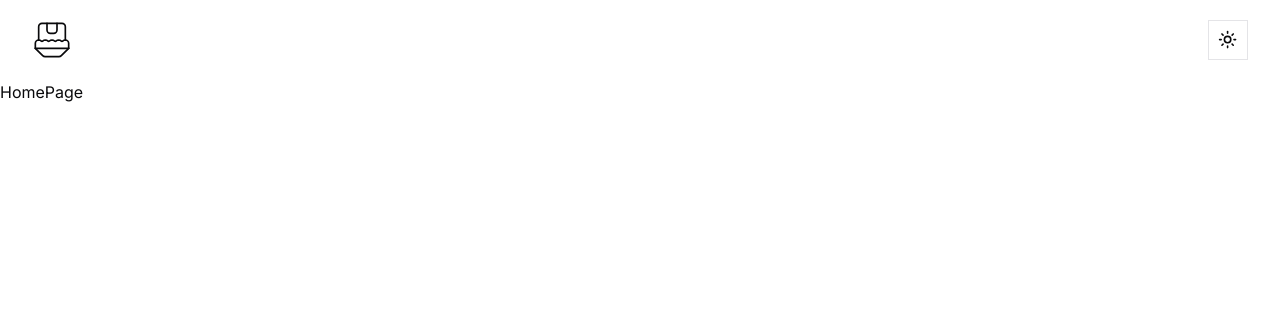
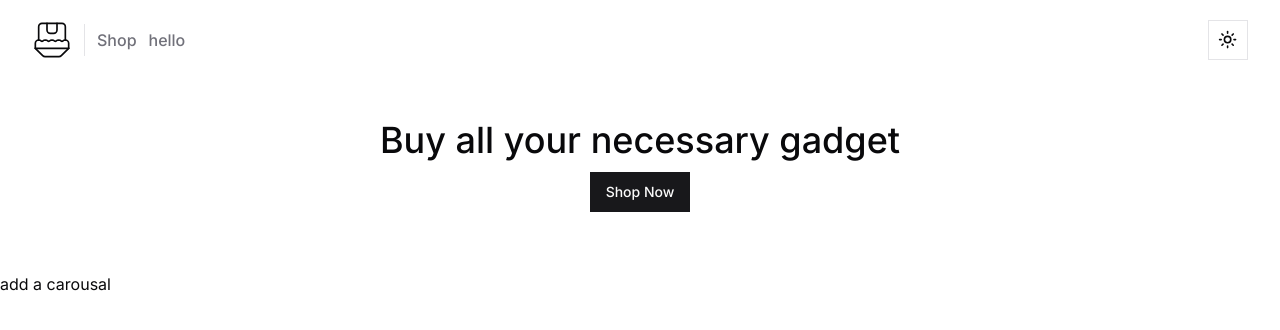
Before and after one commit to StepAsideLiL/front-mart, a Next.js app: page / in a window 1280 px wide. Shown: the top 330 px of the page. Built offline with nearby package versions, Linux system fonts and the light colour scheme.

Commit message:
add banner

```diff
--- a/app/(home)/page.tsx
+++ /dev/null
@@ -1,5 +0,0 @@
-const HomePage = () => {
-  return <div>HomePage</div>;
-};
-
-export default HomePage;
--- /dev/null
+++ b/app/(web)/page.tsx
@@ -0,0 +1,26 @@
+import { Button } from "@/components/ui/button";
+import Main from "@/components/uis/main";
+import { Metadata } from "next";
+import Link from "next/link";
+
+export const metadata: Metadata = {
+  title: "Home",
+};
+
+const HomePage = () => {
+  return (
+    <Main>
+      <section className="flex justify-center items-center flex-col gap-3 py-10">
+        <h1 className="text-4xl font-medium">Buy all your necessary gadget</h1>
+
+        <Button asChild>
+          <Link href={"/shop"}>Shop Now</Link>
+        </Button>
+      </section>
+
+      <section>add a carousal</section>
+    </Main>
+  );
+};
+
+export default HomePage;
--- /dev/null
+++ b/app/(web)/shop/page.tsx
@@ -0,0 +1,7 @@
+import React from "react";
+
+const ShopPage = () => {
+  return <div>ShopPage</div>;
+};
+
+export default ShopPage;
--- a/components/templates/navbar.tsx
+++ b/components/templates/navbar.tsx
@@ -1,11 +1,19 @@
 import React from "react";
 import { ModeToggle } from "@/components/templates/mode-toggle";
 import LinkingLogo from "@/components/uis/linking-logo";
+import Navlink from "./navlink";
+import { Separator } from "../ui/separator";
 
 const Navbar = () => {
   return (
     <header className="container py-5 flex justify-between items-center">
-      <LinkingLogo />
+      <nav className="flex items-center gap-3 h-8">
+        <LinkingLogo />
+
+        <Separator orientation="vertical" />
+
+        <Navlink />
+      </nav>
 
       <ModeToggle />
     </header>
--- /dev/null
+++ b/components/templates/navlink.tsx
@@ -0,0 +1,58 @@
+"use client";
+
+import { cn } from "@/lib/utils";
+import Link from "next/link";
+import { usePathname } from "next/navigation";
+
+const links = [
+  {
+    title: "Shop",
+    href: "/shop",
+  },
+  {
+    title: "hello",
+    href: "/hello",
+  },
+];
+
+const Navlink = () => {
+  const pathname = usePathname();
+
+  return (
+    <>
+      {links.map((link) => (
+        <ActiveLink
+          key={link.href}
+          href={link.href}
+          active={pathname === link.href ? true : false}
+        >
+          {link.title}
+        </ActiveLink>
+      ))}
+    </>
+  );
+};
+
+const ActiveLink = ({
+  children,
+  href,
+  active = false,
+}: {
+  children: string;
+  href: string;
+  active?: boolean;
+}) => {
+  return (
+    <Link
+      href={href}
+      className={cn(
+        "hover:text-primary text-muted-foreground font-medium",
+        active && "text-primary"
+      )}
+    >
+      {children}
+    </Link>
+  );
+};
+
+export default Navlink;
--- a/components/uis/main.tsx
+++ b/components/uis/main.tsx
@@ -0,0 +1,29 @@
+import { CdCn, Cn } from "@/lib/types";
+import { cn } from "@/lib/utils";
+import { cva, type VariantProps } from "class-variance-authority";
+
+const mainVariants = cva("min-h-screen space-y-5", {
+  variants: {
+    variant: {
+      default: "",
+      container: "container mx-auto",
+      md: "container max-w-3xl mx-auto",
+      xl: "container max-w-7xl mx-auto",
+    },
+    defaultVariants: {
+      variant: "default",
+    },
+  },
+});
+
+export interface MainProps
+  extends React.HTMLAttributes<HTMLElement>,
+    VariantProps<typeof mainVariants> {}
+
+const Main: React.FC<MainProps> = ({ variant, className, ...props }) => {
+  return (
+    <main className={cn(mainVariants({ variant, className }))} {...props} />
+  );
+};
+
+export default Main;
```
